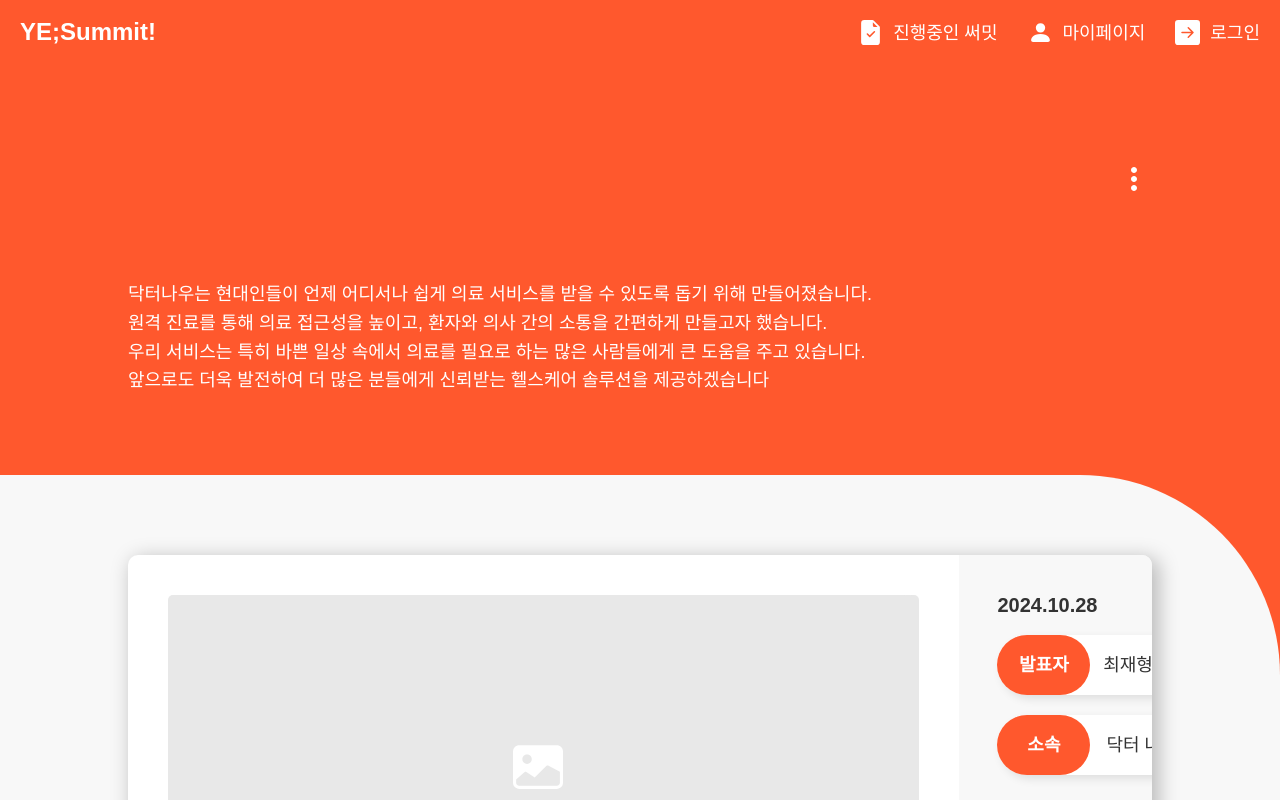
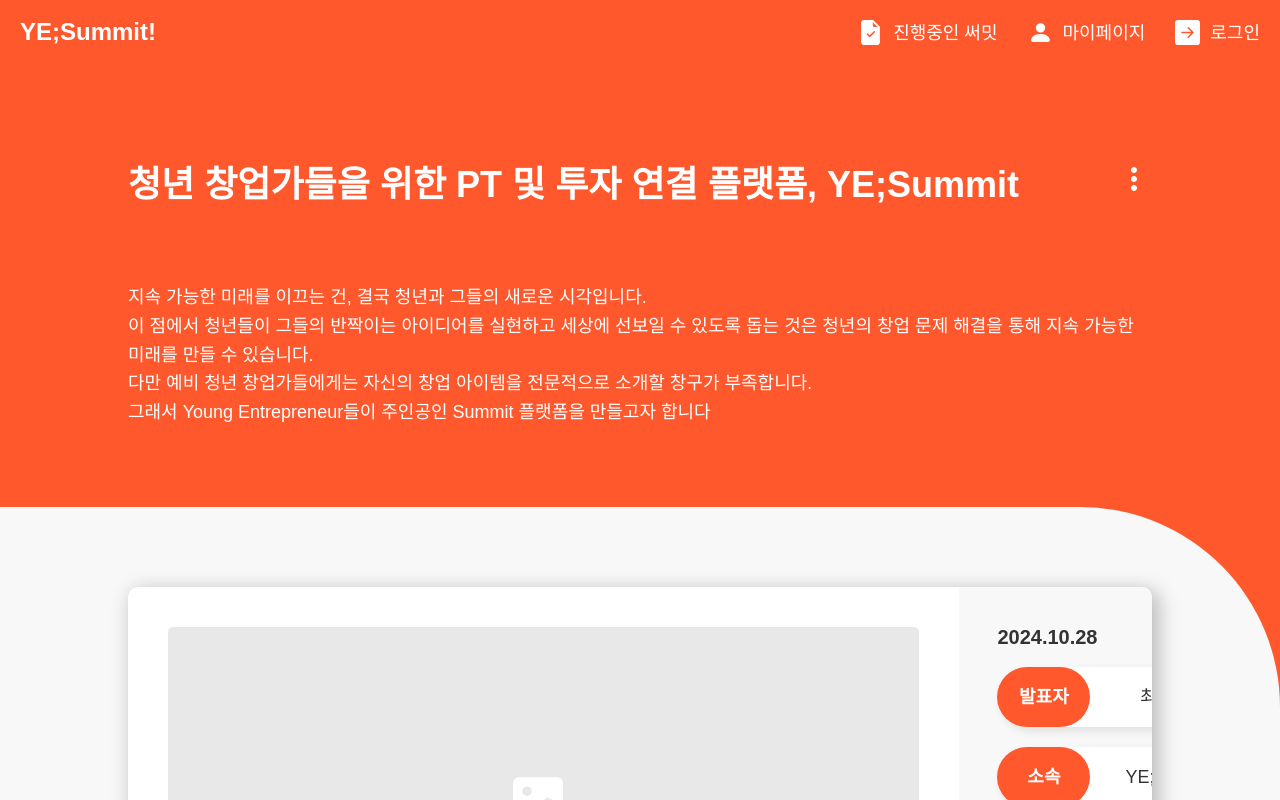
Before and after one commit to jiHeeFlee/2024_DANPOON_TEAM_36_FE, a React (Create React App) app: page /pt/1 in a window 1280 px wide. Shown: the top 800 px of the page. Built offline with nearby package versions, Linux system fonts and the light colour scheme; no server answers.

Commit message:
fix<PT>중간커밋

```diff
--- a/src/components/PT/CommentInputWithSubmit.js
+++ b/src/components/PT/CommentInputWithSubmit.js
@@ -2,7 +2,7 @@ import React, { useState } from "react";
 import styled from "styled-components";
 import themeGet from "../../utils/themeGet";
 
-const CommentInputWithSubmit = ({ onSubmit, author }) => {
+const CommentInputWithSubmit = ({ onSubmit, name }) => {
   const [comment, setComment] = useState("");
 
   const handleChange = (event) => {
@@ -11,7 +11,7 @@ const CommentInputWithSubmit = ({ onSubmit, author }) => {
 
   const handleSubmit = () => {
     if (comment.trim()) {
-      onSubmit(comment, author); // 댓글과 작성자 정보 전달
+      onSubmit(comment, name); // 댓글과 작성자 정보 전달
       setComment(""); // 댓글 입력창 초기화
     }
   };
@@ -29,6 +29,7 @@ const CommentInputWithSubmit = ({ onSubmit, author }) => {
 };
 
 export default CommentInputWithSubmit;
+
 
 const CommentInput = styled.div`
   display: flex;
--- a/src/components/PT/CommentItem.js
+++ b/src/components/PT/CommentItem.js
@@ -3,11 +3,11 @@ import styled from "styled-components";
 import GoToModalButton from "../PT/GoToModalButton";
 import themeGet from "../../utils/themeGet";
 
-const CommentItem = ({ author, text, onEdit, onDelete }) => {
+const CommentItem = ({ name, text, onEdit, onDelete }) => {
   return (
     <Comment>
       <AurthorContainer>
-        <CommentAuthor>{author}</CommentAuthor>
+        <CommentAuthor>{name}</CommentAuthor>
         <GoToModalButton color="#000000" size={24} onEdit={onEdit} onDelete={onDelete} />
       </AurthorContainer>
       <CommentText>{text}</CommentText>
--- a/src/constants/SummitMapTest.js
+++ b/src/constants/SummitMapTest.js
@@ -1,5 +1,6 @@
 import noneThumbnail from "../assets/img/noneThumbnail.svg";
 import pt4 from "../assets/img/pt4.png";
+import { SummitInfoContents } from "../constants/SummitMockup";
 
 
 export const SummitMapTest = {
@@ -8,25 +9,51 @@ export const SummitMapTest = {
         thumbnail: noneThumbnail,
         service_info: '청년 창업가들을 위한 PT 및 투자 연결 플랫폼, YE;Summit',
         name: '최규리',
-        url: '/pt/1'
+        company: "YE;Summit",
+        description: "지속 가능한 미래를 이끄는 건, 결국 청년과 그들의 새로운 시각입니다. 이 점에서 청년들이 그들의 반짝이는 아이디어를 실현하고 세상에 선보일 수 있도록 돕는 것은 청년의 창업 문제 해결을 통해 지속 가능한 미래를 만들 수 있습니다. 다만 예비 청년 창업가들에게는 자신의 창업 아이템을 전문적으로 소개할 창구가 부족합니다. 그래서 Young Entrepreneur들이 주인공인 Summit 플랫폼을 만들고자 합니다.",
+        date: "2024.10.28",
+        optional_url: "",
+        url: '/pt/1',
+        header: SummitInfoContents["1"].header,  // SummitInfoContents에서 정보 가져오기
+        info: SummitInfoContents["1"].info
+
       },
       {
         thumbnail: noneThumbnail,
         service_info: '스포츠 게임 참여를 통한 건강한 도파민, Run With Mate',
         name: '이수혁',
-        url: '/pt/2'
+        company: "RWM",
+        description: "지속 가능한 미래를 이끄는 건, 결국 청년과 그들의 새로운 시각입니다. 이 점에서 청년들이 그들의 반짝이는 아이디어를 실현하고 세상에 선보일 수 있도록 돕는 것은 청년의 창업 문제 해결을 통해 지속 가능한 미래를 만들 수 있습니다. 다만 예비 청년 창업가들에게는 자신의 창업 아이템을 전문적으로 소개할 창구가 부족합니다. 그래서 Young Entrepreneur들이 주인공인 Summit 플랫폼을 만들고자 합니다.",
+        date: "2024.10.28",
+        optional_url: "",
+        url: '/pt/2',
+        header: SummitInfoContents["1"].header,  // SummitInfoContents에서 정보 가져오기
+        info: SummitInfoContents["1"].info
       },
       {
         thumbnail: noneThumbnail,
         service_info: '당뇨를 겪고 있는 청년들에게 바칩니다, 식단과 밀당하는 meal당',
+        description: '이거 진짜 최고애',
         name: '김현아',
-        url: '/pt/3'
+        company: "당당선생",
+        description: "지속 가능한 미래를 이끄는 건, 결국 청년과 그들의 새로운 시각입니다. 이 점에서 청년들이 그들의 반짝이는 아이디어를 실현하고 세상에 선보일 수 있도록 돕는 것은 청년의 창업 문제 해결을 통해 지속 가능한 미래를 만들 수 있습니다. 다만 예비 청년 창업가들에게는 자신의 창업 아이템을 전문적으로 소개할 창구가 부족합니다. 그래서 Young Entrepreneur들이 주인공인 Summit 플랫폼을 만들고자 합니다.",
+        date: "2024.10.28",
+        optional_url: "",
+        url: '/pt/3',
+        header: SummitInfoContents["1"].header,  // SummitInfoContents에서 정보 가져오기
+        info: SummitInfoContents["1"].info
       },
       {
         thumbnail: noneThumbnail,
         service_info: '이제는 진짜 졸업을 해야할 시간, 대학생들의 필수 웹 졸업할 결심',
         name: '정재웅',
-        url: '/pt/4'
+        company: "세잎클로버",
+        description: "지속 가능한 미래를 이끄는 건, 결국 청년과 그들의 새로운 시각입니다. 이 점에서 청년들이 그들의 반짝이는 아이디어를 실현하고 세상에 선보일 수 있도록 돕는 것은 청년의 창업 문제 해결을 통해 지속 가능한 미래를 만들 수 있습니다. 다만 예비 청년 창업가들에게는 자신의 창업 아이템을 전문적으로 소개할 창구가 부족합니다. 그래서 Young Entrepreneur들이 주인공인 Summit 플랫폼을 만들고자 합니다.",
+        date: "2024.10.28",
+        optional_url: "",
+        url: '/pt/4',
+        header: SummitInfoContents["1"].header,  // SummitInfoContents에서 정보 가져오기
+        info: SummitInfoContents["1"].info
       }
     ],
     "2": [],
@@ -35,7 +62,13 @@ export const SummitMapTest = {
         thumbnail: pt4,
         service_info: '상권, 유동인구를 분석하여 소상공인의 가게 입지 추천 서비스. 별자리',
         name: '유지희',
-        url: '/pt/5'
+        company: "외테코",
+        description: "지속 가능한 미래를 이끄는 건, 결국 청년과 그들의 새로운 시각입니다. 이 점에서 청년들이 그들의 반짝이는 아이디어를 실현하고 세상에 선보일 수 있도록 돕는 것은 청년의 창업 문제 해결을 통해 지속 가능한 미래를 만들 수 있습니다. 다만 예비 청년 창업가들에게는 자신의 창업 아이템을 전문적으로 소개할 창구가 부족합니다. 그래서 Young Entrepreneur들이 주인공인 Summit 플랫폼을 만들고자 합니다.",
+        date: "2024.10.28",
+        optional_url: "",
+        url: '/pt/5',
+        header: SummitInfoContents["3"].header,  // SummitInfoContents에서 정보 가져오기
+        info: SummitInfoContents["3"].info
       }
     ]
   };
--- a/src/pages/PT.js
+++ b/src/pages/PT.js
@@ -1,5 +1,5 @@
 import React, { useState, useEffect } from "react";
-import { useNavigate } from "react-router-dom";
+// import { useNavigate } from "react-router-dom";
 import styled from "styled-components";
 import themeGet from "../utils/themeGet";
 
@@ -18,27 +18,23 @@ import NoneThumbnail from '../../src/assets/img/noneThumbnail.svg';
 import { saveComment } from "../apis/Comment/saveComment";
 import { updateComment } from "../apis/Comment/updateComment";
 import { deleteComment } from "../apis/Comment/deleteComment";
-import { useParams } from "react-router-dom";
+import { useNavigate, useParams } from "react-router-dom";
 
 import { SummitMapTest } from "../constants/SummitMapTest";
 
-// API로부터 받아올 데이터 목(mock) 설정
-const mockPTData = {
-  title: "의사와 환자를 연결하는 원격 진료 서비스, 닥터나우",
-  description: `닥터나우는 현대인들이 언제 어디서나 쉽게 의료 서비스를 받을 수 있도록 돕기 위해 만들어졌습니다.
-                 원격 진료를 통해 의료 접근성을 높이고, 환자와 의사 간의 소통을 간편하게 만들고자 했습니다.
-                 우리 서비스는 특히 바쁜 일상 속에서 의료를 필요로 하는 많은 사람들에게 큰 도움을 주고 있습니다.
-                 앞으로도 더욱 발전하여 더 많은 분들에게 신뢰받는 헬스케어 솔루션을 제공하겠습니다.`,
-  presenter: "최재형 대표님",
-  company: "닥터 나우",
-  date: "2024.10.28",
-  optional_url:'https://www.naver.com/',
-};
+
 
 const PT = () => {
+
   const navigate = useNavigate();
 
-  const { boardId } = useParams();
+  const { boardId } = useParams();  // URL 파라미터로부터 boardId를 가져옵니다.
+
+  const currentPtInfo = SummitMapTest[boardId] && SummitMapTest[boardId].length > 0
+  ? SummitMapTest[boardId][0] // 첫 번째 PT 정보 가져오기
+  : null;
+
+
   const [isHeartFilled, setIsHeartFilled] = useState(false);
 
   const [isInvestModalOpen, setIsInvestModalOpen] = useState(false);
@@ -48,50 +44,59 @@ const PT = () => {
   const [deleteMessage, setDeleteMessage] = useState("");
   const [newComment, setNewComment] = useState("");
 
-  const [author, setAuthor] = useState("");
+
   const [error, setError] = useState(null);
 
 
   // 댓글 등록 (saveComment 사용)
-  const handleRegisterComment = async (text) => {
-    try {
-      const commentData = { text }; // 등록할 댓글 데이터
-      const response = await saveComment(commentData); // API 호출
-      setComments((prevComments) => [...prevComments, response.data]); // 댓글 목록에 추가
-      setNewComment(""); // 댓글 입력 필드 초기화
-    } catch (error) {
-      console.error("댓글 등록 오류:", error);
+  const handleRegisterComment = (commentText, name) => {
+    if (commentText.trim()) {
+      const newComment = { id: comments.length + 1, text: commentText, name }; // 댓글 데이터 생성
+      setComments((prevComments) => [...prevComments, newComment]); // 댓글 배열에 새 댓글 추가
     }
   };
+  // const handleRegisterComment = async (commentText, name) => {
+  //   try {
+  //     const commentData = { text: commentText, name }; // 댓글 데이터
+  //     const response = await saveComment(commentData); // 댓글 저장 API 호출
+  //     setComments((prevComments) => [
+  //       ...prevComments,
+  //       { id: response.data.id, text: commentText, name } // 새 댓글 추가
+  //     ]);
+  //     setNewComment(""); // 댓글 입력창 초기화
+  //   } catch (error) {
+  //     console.error("댓글 등록 오류:", error);
+  //     setError("댓글 등록 중 문제가 발생했습니다.");
+  //   }
+  // };
 
   // 댓글 수정
-  const handleEditComment = async (id, updatedText) => {
-    try {
-      const updatedComment = { text: updatedText };
-      const response = await updateComment(id, updatedComment); // 수정된 댓글 데이터 전송
-      setComments((prevComments) =>
-        prevComments.map((comment) =>
-          comment.id === id ? { ...comment, text: updatedText } : comment
-        )
-      );
-    } catch (error) {
-      console.error("댓글 수정 오류:", error);
-    }
-  };
+  // const handleEditComment = async (id, updatedText) => {
+  //   try {
+  //     const updatedComment = { text: updatedText };
+  //     const response = await updateComment(id, updatedComment); // 수정된 댓글 데이터 전송
+  //     setComments((prevComments) =>
+  //       prevComments.map((comment) =>
+  //         comment.id === id ? { ...comment, text: updatedText } : comment
+  //       )
+  //     );
+  //   } catch (error) {
+  //     console.error("댓글 수정 오류:", error);
+  //   }
+  // };
 
   // 댓글 삭제
-  const handleDeleteComment = async (id) => {
-    try {
-      await deleteComment(id);
-      setComments((prevComments) =>
-        prevComments.filter((comment) => comment.id !== id)
-      ); // 삭제 후 목록에서 제거
-    } catch (error) {
-      console.error("댓글 삭제 오류:", error);
-    }
-  };
+  // const handleDeleteComment = async (id) => {
+  //   try {
+  //     await deleteComment(id);
+  //     setComments((prevComments) =>
+  //       prevComments.filter((comment) => comment.id !== id)
+  //     ); // 삭제 후 목록에서 제거
+  //   } catch (error) {
+  //     console.error("댓글 삭제 오류:", error);
+  //   }
+  // };
 
-  // 댓글 목록
 
   const handleHeartClick = () => {
     setIsHeartFilled(!isHeartFilled);
@@ -105,9 +110,13 @@ const PT = () => {
     setIsInvestModalOpen(false);
   };
 
-  const descriptionSentences = mockPTData.description
-    .split(".")
-    .filter(Boolean);
+  // const descriptionSentences = ptData.description
+  //   .split(".")
+  //   .filter(Boolean);
+
+  const descriptionSentences = currentPtInfo && currentPtInfo.description
+  ? currentPtInfo.description.split(".").filter(Boolean)
+  : [];
 
    // 삭제 버튼 클릭 핸들러
    const handleDeleteButtonClick = (type) => {
@@ -124,14 +133,12 @@ const PT = () => {
   };
 
 
-  const ptData = SummitMapTest[boardId];
-
   return (
     <Container>
       <Header>
         <NavigationBar />
         <TitleContainer>
-          <Title>{ptData.title}</Title>
+          <Title>{currentPtInfo.service_info}</Title>
           <EditDelete
             color="white"
             size={36}
@@ -158,7 +165,7 @@ const PT = () => {
               />
               <CommentInputWithSubmit
                 onSubmit={handleRegisterComment}
-                author={author}
+                name={currentPtInfo.name}
               />
             </VideoCommentWrapper>
 
@@ -169,7 +176,7 @@ const PT = () => {
                 comments.map((comment) => (
                   <CommentItem
                     key={comment.id}
-                    author={comment.author}
+                    name={comment.name}
                     text={comment.text}
                     onEdit={() => {}}
                     onDelete={() => {}}
@@ -187,18 +194,18 @@ const PT = () => {
 
           <ContentSectionRight>
             <VideoInfo>
-              <DateText>{mockPTData.date}</DateText>
+              <DateText>{currentPtInfo.date}</DateText>
 
               <PresenterWrapper>
                 <Label>발표자</Label>
-                <Name>{mockPTData.presenter}</Name>
+                <Name>{currentPtInfo.name}</Name>
               </PresenterWrapper>
               <CompanyWrapper>
                 <Label>소속</Label>
                 <CompanyContainer>
-                  <Name>{mockPTData.company}</Name>
-                  {mockPTData.optional_url !== '' && (
-                    <StyledBiLink onClick={()=>window.open(mockPTData.optional_url)}/>
+                  <Name>{currentPtInfo.company}</Name>
+                  {currentPtInfo.optional_url !== '' && (
+                    <StyledBiLink onClick={()=>window.open(currentPtInfo.optional_url)}/>
                   )}
                 </CompanyContainer>
               </CompanyWrapper>
@@ -389,10 +396,10 @@ const Label = styled.div`
 
 const Name = styled.div`
   display: flex;
-  align-items: center;
+  align-items: flex-start;
   border: none;
   color: ${themeGet("color.500")};
-  margin-left: 16px;
+  margin-left: 35px;
 `;
 
 const CompanyWrapper = styled(PresenterWrapper)``;
```
